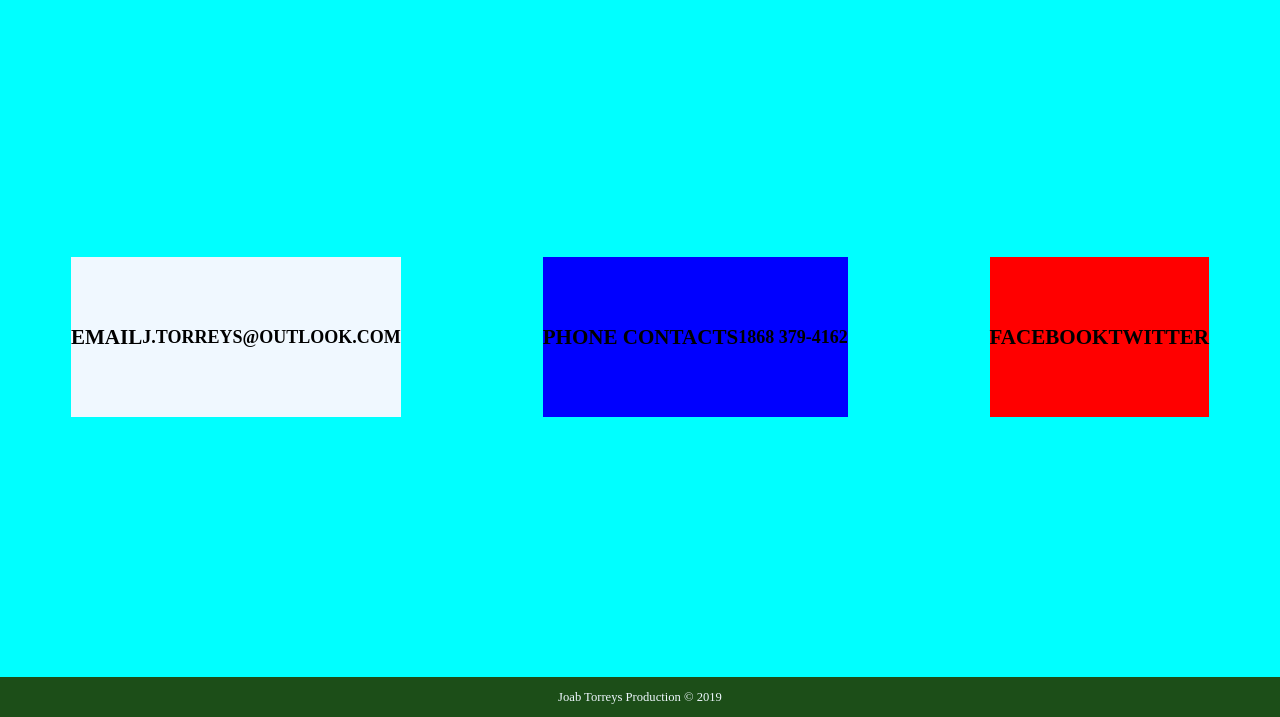
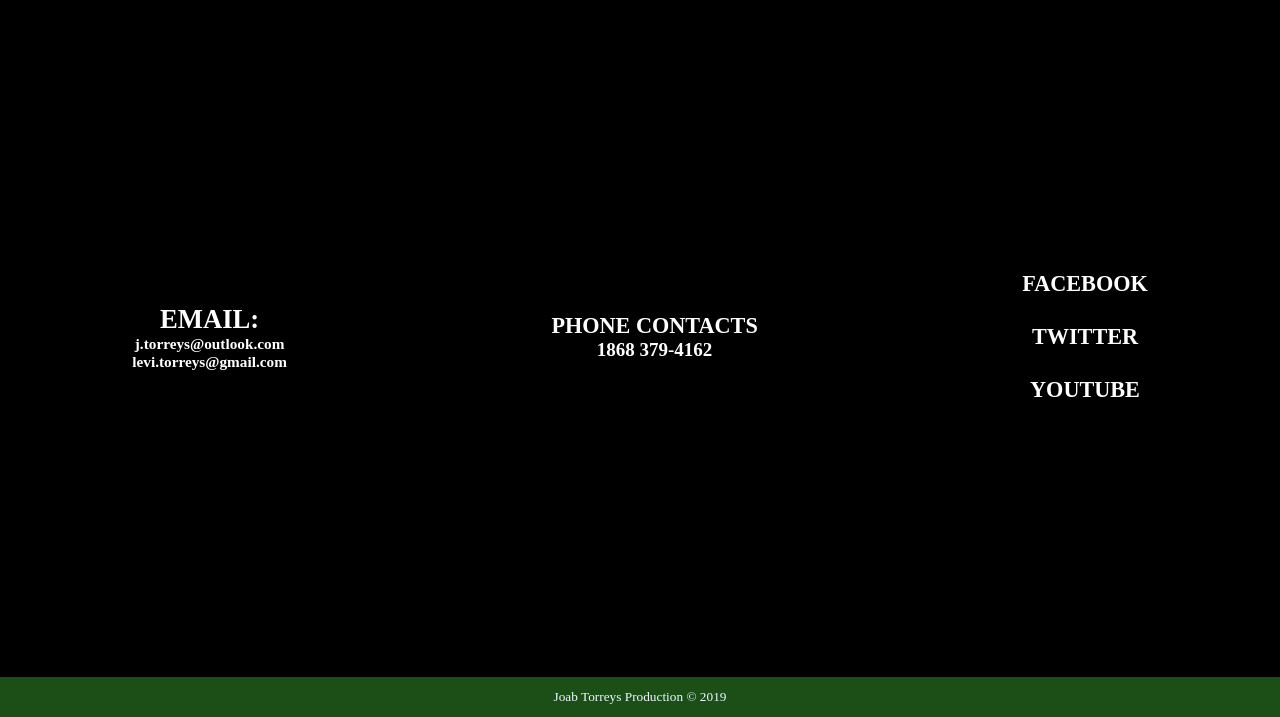
Before and after one commit to joabtorreys/viewit, a plain HTML site: page pages/contact.html in a window 1280 px wide. Shown: the part 83-800 px from the top of the page. Drawn offline with Linux system fonts and the light colour scheme.

Commit message:
template done

```diff
--- a/pages/contact.html
+++ b/pages/contact.html
@@ -23,8 +23,9 @@
       <!-- section -->
       <div class="main">
         <div class="email">
-          <h3>email</h3>
-       <span class="one">j.torreys@outlook.com</span>
+          <h3>email:</h3>
+       <h6 style="text-transform:lowercase">j.torreys@outlook.com</h6>
+       <h6 style="text-transform:lowercase">levi.torreys@gmail.com</h6>
 
         </div>
         <div class="phone">
@@ -34,6 +35,7 @@
         <div class="social">
           <h3>facebook</h3>
   <h3>twitter</h3>
+  <h3>YOUTUBE</h3>
 
         </div>
       </div>
--- a/pages/innerstyle/contac.css
+++ b/pages/innerstyle/contac.css
@@ -3,29 +3,34 @@ display: flex;
   flex-direction: column;
   justify-content: center;
 }
-.email{
-background-color: aliceblue;
+.email {
+  background-color: black;
+  color: white;
+  display: flex;
+  flex-direction: column;
+  height: 20vh;
+  justify-content: center;
+  align-items: center;
+  text-transform: uppercase;
+  font-size: 1rem;
+  font-weight: bold;
+}
+
+.phone {
+  background-color: black;
+  color: white;
   display: flex;
   height: 20vh;
   justify-content: center;
   align-items: center;
   text-transform: uppercase;
-font-size: 0.8rem;
+  font-size: 1rem;
+  flex-direction: column;
   font-weight: bold;
 }
-
-.phone{
-background-color: blue;
-display: flex;
-height: 20vh;
-justify-content: center;
-align-items: center;
-text-transform: uppercase;
-font-size: 0.8rem;
-font-weight: bold;
-}
-.social{
-background-color: red;
+.social {
+  background-color: black;
+  color: white;
   display: flex;
   height: 20vh;
   justify-content: space-around;
@@ -39,57 +44,24 @@ font-weight: bold;
   .main {
     display: flex;
     flex-direction: row;
+    align-items: center;
     justify-content: space-around;
-    align-items: center;
   }
 
-    .email{
-      background-color: aliceblue;
+  .email {
+    background-color: black;
+    color: white;
     display: flex;
     justify-content: center;
     align-items: center;
     text-transform: uppercase;
-      font-size: 0.8rem;
+    font-size: 1.2rem;
     font-weight: bold;
   }
 
-      .phone{
-      background-color: blue;
-      display: flex;
-
-      justify-content: center;
-      align-items: center;
-      text-transform: uppercase;
-      font-size: 0.8rem;
-      font-weight: bold;
-      }
-      .social{
-      background-color: red;
-      display: flex;
-
-      justify-content: space-around;
-      align-items: center;
-      text-transform: uppercase;
-      font-size: 0.8rem;
-      font-weight: bold;
-      }
-
-}
-
-@media screen and (min-width: 1024px) {
-
-  .email{
-    background-color: aliceblue;
-    display: flex;
-    justify-content: center;
-    align-items: center;
-    text-transform: uppercase;
-    font-size: 1rem;
-    font-weight: bold;
-    }
-
-    .phone{
-    background-color: blue;
+  .phone {
+    background-color: black;
+    color: white;
     display: flex;
 
     justify-content: center;
@@ -98,50 +70,27 @@ font-weight: bold;
     font-size: 1rem;
     font-weight: bold;
   }
-    .social{
-    background-color: red;
+  .social {
+    background-color: black;
+    color: white;
     display: flex;
+flex-direction: column;
+    justify-content: space-around;
 
-    justify-content: space-around;
-    align-items: center;
     text-transform: uppercase;
     font-size: 1rem;
     font-weight: bold;
   }
+}
 
+@media screen and (min-width: 1024px) {
+  html{
+    font-size: 19px;
+  }
 }
 
 @media screen and (min-width: 2560px) {
-
-  .email{
-    background-color: aliceblue;
-    display: flex;
-    justify-content: center;
-    align-items: center;
-    text-transform: uppercase;
-    font-size: 0.8rem;
-    font-weight: bold;
+  html{
+    font-size: 37px;
   }
-
-    .phone{
-    background-color: blue;
-    display: flex;
-
-    justify-content: center;
-    align-items: center;
-    text-transform: uppercase;
-    font-size: 0.8rem;
-    font-weight: bold;
 }
-    .social{
-    background-color: red;
-    display: flex;
-
-    justify-content: space-around;
-    align-items: center;
-    text-transform: uppercase;
-    font-size: 0.8rem;
-    font-weight: bold;
-    }
-
-}
--- a/styles.css
+++ b/styles.css
@@ -12,7 +12,7 @@ html{
 
 /* this is the start */
 #container {
-  background-color: aqua;
+  background-color: black;
   display: grid;
   grid-template-columns: repeat(6, 1fr);
   grid-template-rows: repeat(10, 10vh);
```
Lines whose indentation alone changed are shown as unchanged.
